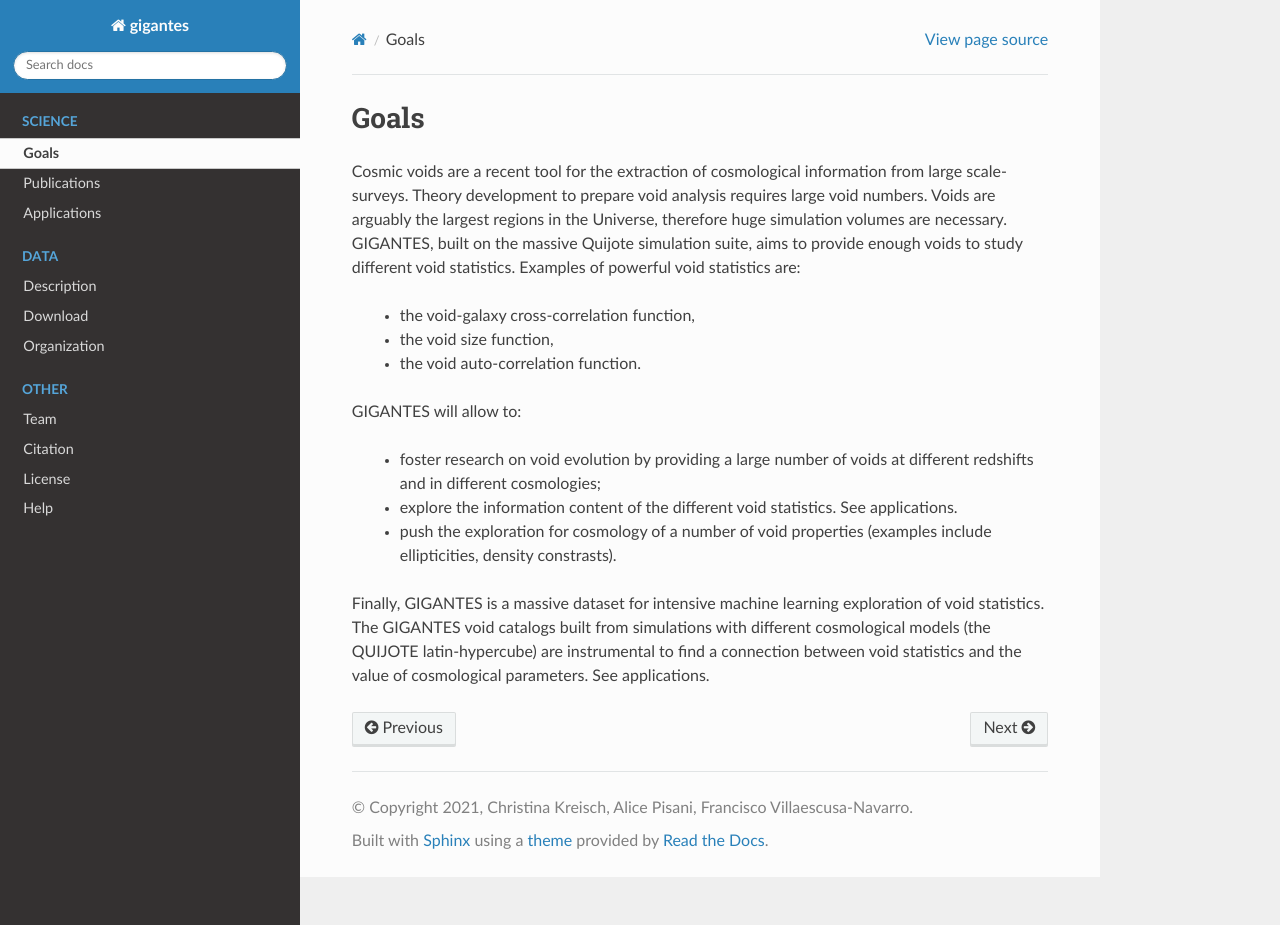
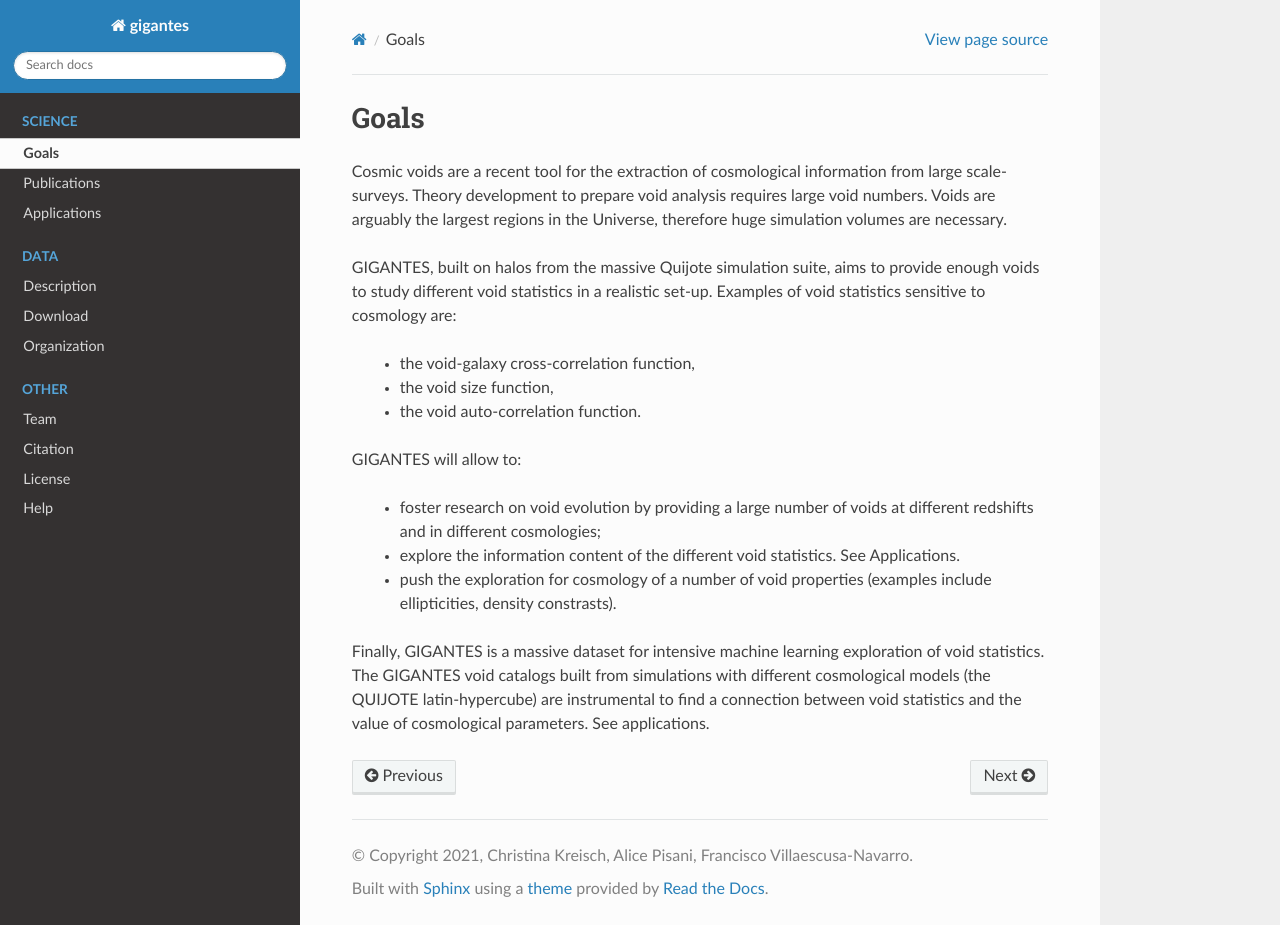
Before and after one commit to ckreisch/GIGANTES, a Sphinx documentation site: the page built from source/Goals.rst, in a window 1280 px wide and 925 px high. Built offline with Sphinx 7.4.7 and the Read the Docs theme 2.0.0, drawn with Linux system fonts in a browser that asks for light colours.

Commit message:
doc update

```diff
--- a/source/Goals.rst
+++ b/source/Goals.rst
@@ -3,7 +3,8 @@ Goals
 
 Cosmic voids are a recent tool for the extraction of cosmological information from large scale-surveys.
 Theory development to prepare void analysis requires large void numbers. Voids are arguably the largest regions in the Universe, therefore huge simulation volumes are necessary.
-GIGANTES, built on the massive Quijote simulation suite, aims to provide enough voids to study different void statistics. Examples of powerful void statistics are:
+
+GIGANTES, built on halos from the massive Quijote simulation suite, aims to provide enough voids to study different void statistics in a realistic set-up. Examples of void statistics sensitive to cosmology are:
 
  - the void-galaxy cross-correlation function,
 
@@ -15,7 +16,7 @@ GIGANTES will allow to:
 
   - foster research on void evolution by providing a large number of voids at different redshifts and in different cosmologies;
 
-  - explore the information content of the different void statistics. See :ref:`applications`.
+  - explore the information content of the different void statistics. See :ref:`Applications`.
 
   - push the exploration for cosmology of a number of void properties (examples include ellipticities, density constrasts).
 
```
